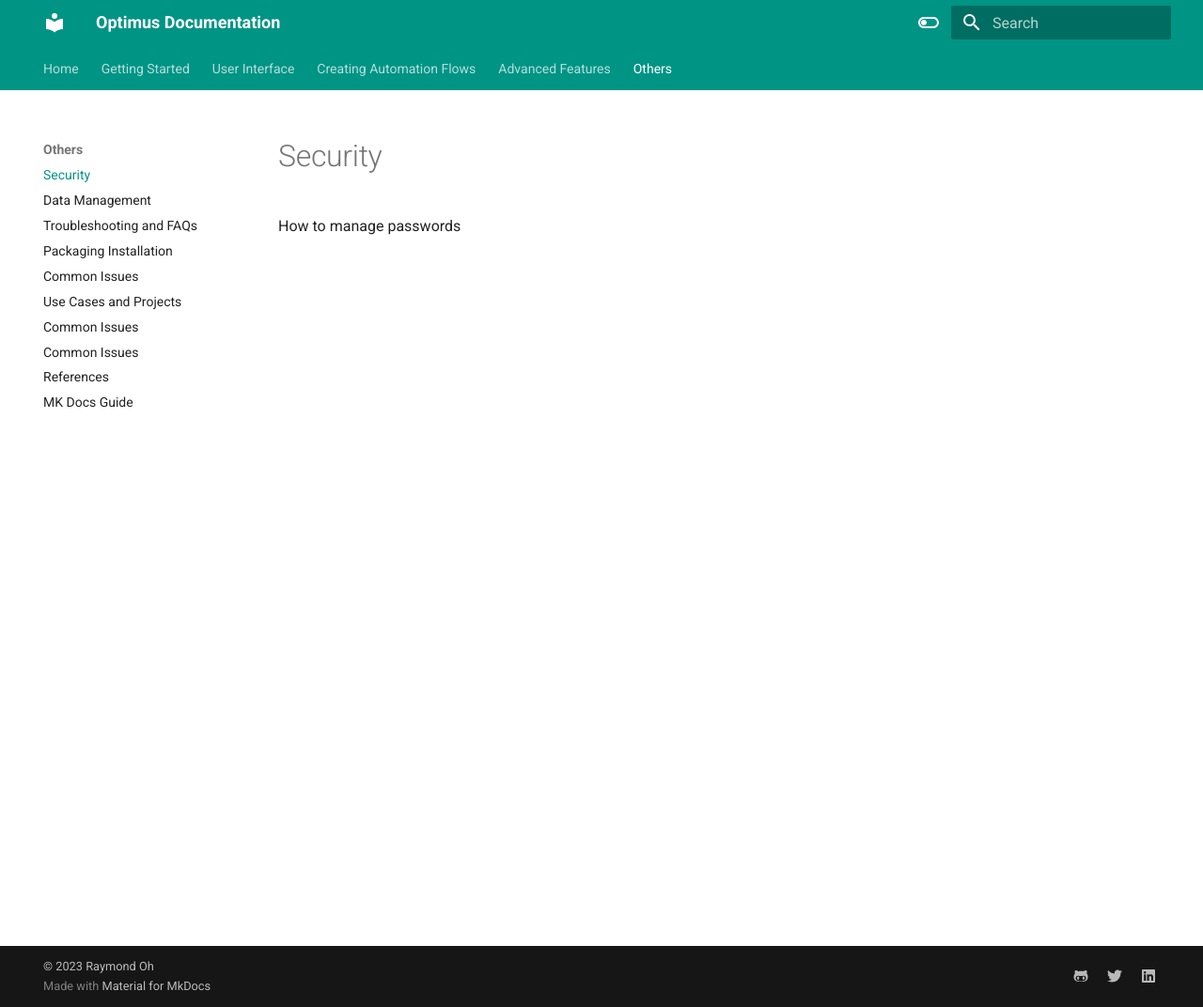
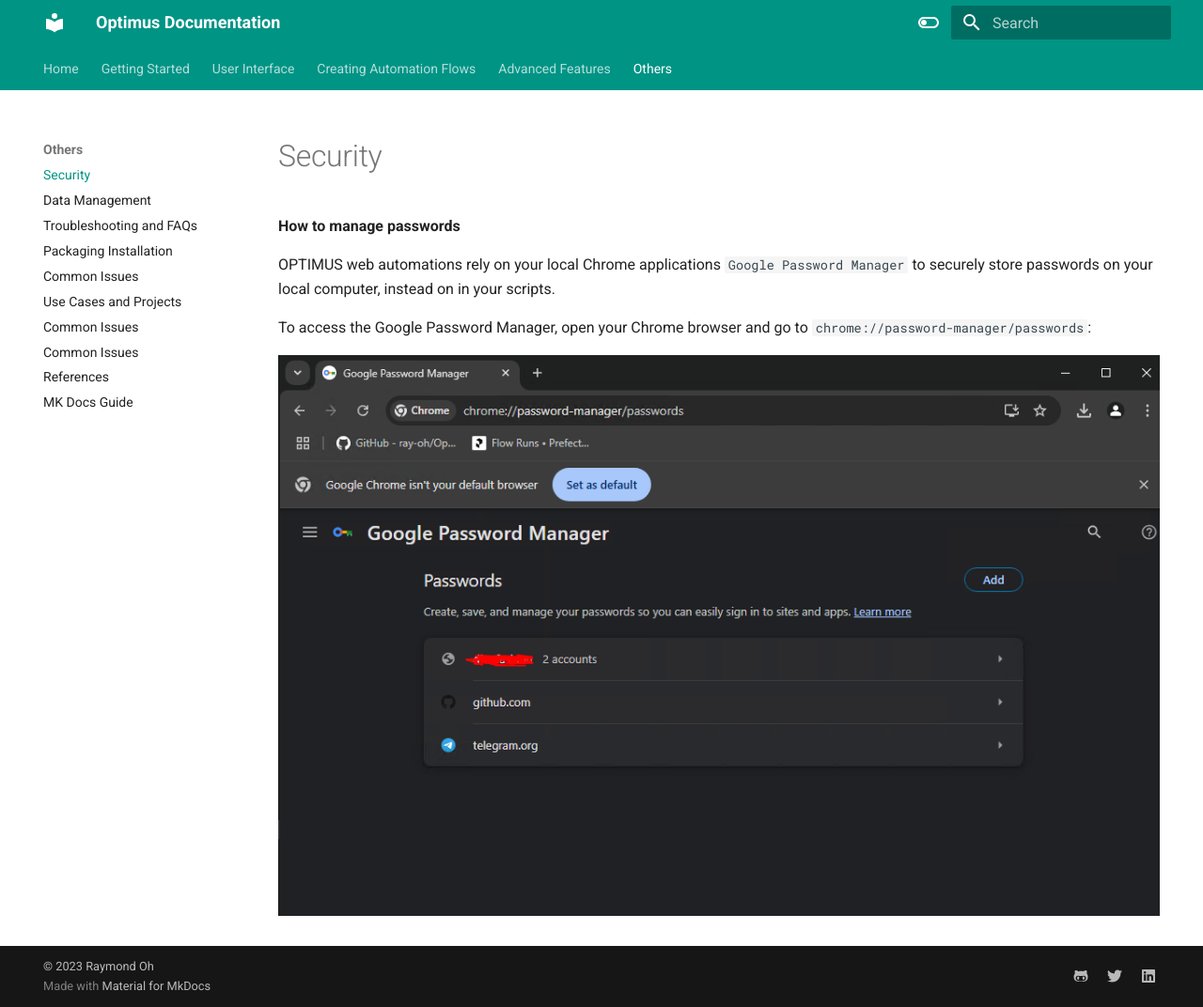
Before and after one commit to ray-oh/Optimus-Documentation, an MkDocs documentation site: the page built from docs/others/security.md, in a window 1280 px wide and 1072 px high. Shown: the whole window at 94% size. Built offline with MkDocs 1.6.1 and Material for MkDocs 9.7.7, drawn with Linux system fonts in a browser that asks for light colours.

Commit message:
Password management

```diff
--- a/docs/others/security.md
+++ b/docs/others/security.md
@@ -1,3 +1,9 @@
 # Security
 
-How to manage passwords
+**How to manage passwords**
+
+OPTIMUS web automations rely on your local Chrome applications `Google Password Manager` to securely store passwords on your local computer, instead on in your scripts.
+
+To access the Google Password Manager, open your Chrome browser and go to `chrome://password-manager/passwords`:
+
+![Google Password Manager](../assets/images/google-password-manager.PNG)
```
Also changed, not shown: docs/assets/images/google-password-manager.PNG (added).
